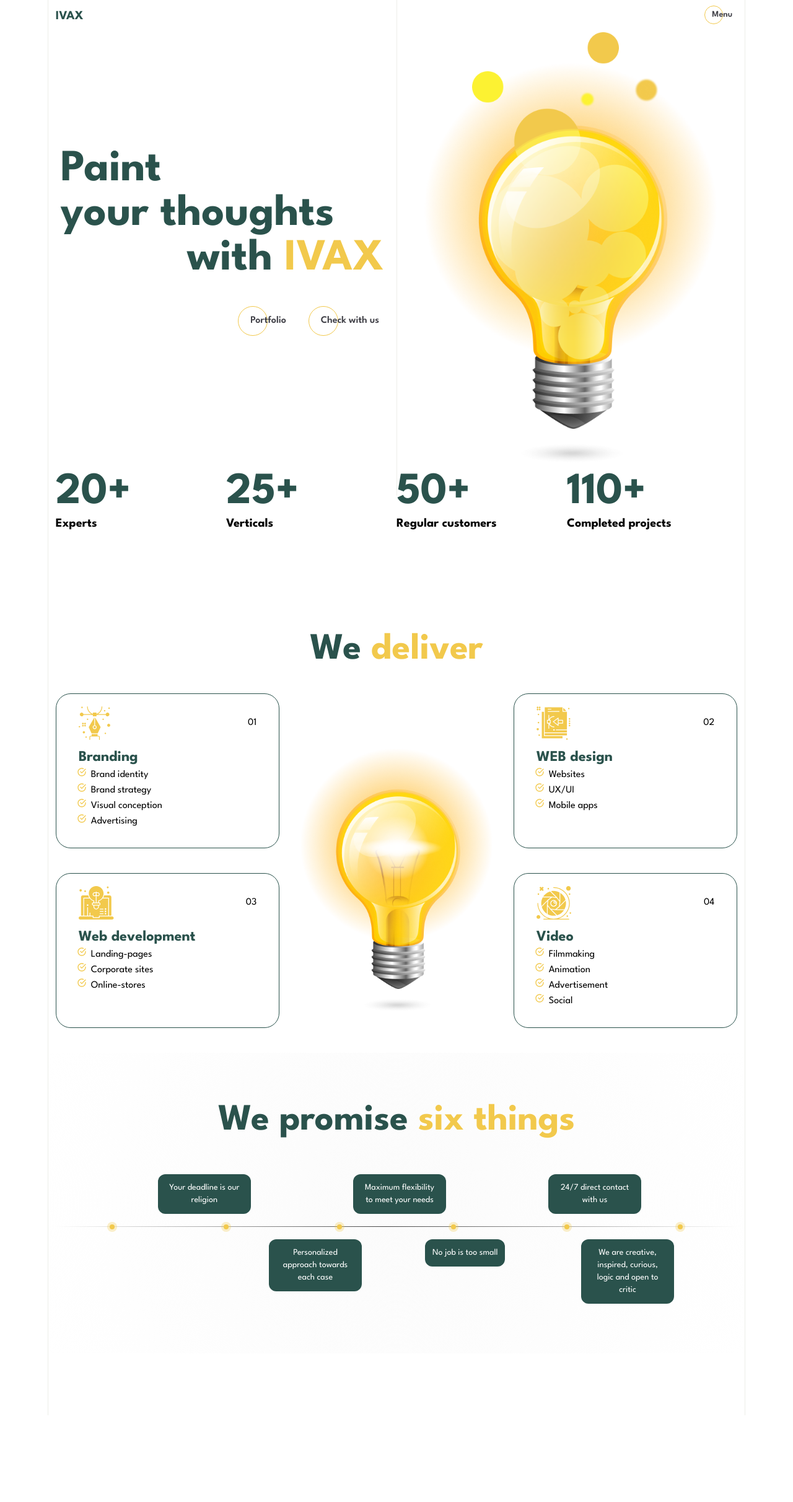
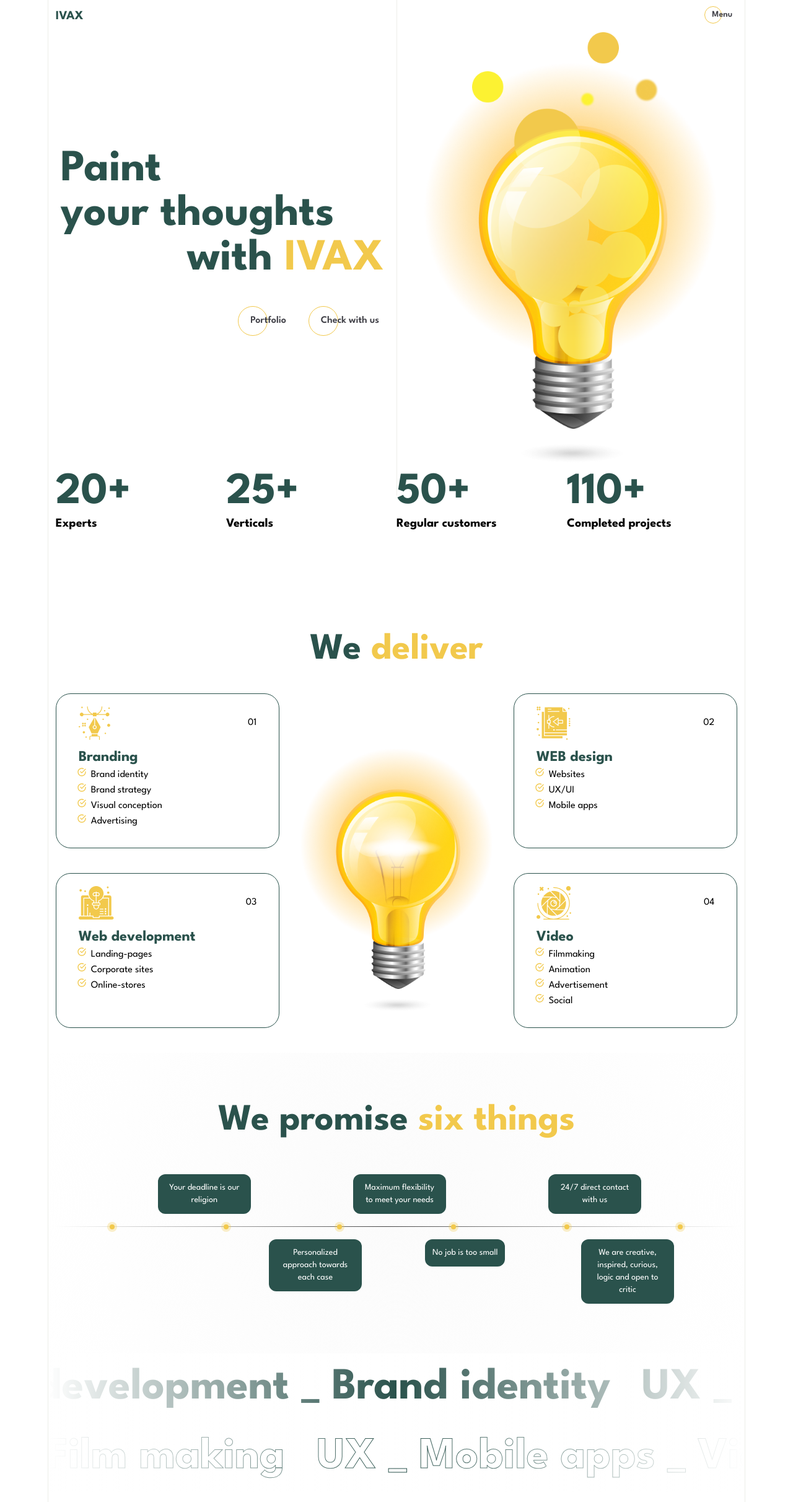
Before and after one commit to HopeMarwal/ivax, a Next.js app: page / in a window 1280 px wide. Shown: the top 2424 px of the page at 62% size. Before the commit the page ends 2284 px from the top, so only its background shows below. Built offline with nearby package versions, Linux system fonts and the light colour scheme.

Commit message:
animated banner

```diff
--- a/app/layout.jsx
+++ b/app/layout.jsx
@@ -14,7 +14,7 @@
 
   return (
     <html lang='en'>
-      <body>
+      <body className='overflow-hidden w-full flex'>
         <aside></aside>
 
         <main className='max-w-screen-xl m-auto relative'>
--- a/app/page.jsx
+++ b/app/page.jsx
@@ -2,6 +2,7 @@
 import Header from "@components/Header"
 import DeliverSection from "@components/DeliverSection"
 import PromiseSection from "@components/PromiseSection"
+import AnimatedBanner from "@components/AnimatedBanner"
 
 export default function page() {
   return (
@@ -9,6 +10,7 @@
       <Header />
       <DeliverSection />
       <PromiseSection />
+      <AnimatedBanner />
     </section>
   )
 }
--- /dev/null
+++ b/components/AnimatedBanner.jsx
@@ -0,0 +1,31 @@
+import React from 'react'
+
+export default function AnimatedBanner() {
+  const first = 'UX _ Web development _ Brand identity'
+  const sec = 'UX _ Mobile apps _ Video _ Film making'
+  return (
+    <div className='w-full'>
+      <div className='logo-slider'>
+        <div>
+          <div className='top'>{first}</div>
+          <div className='top'>{first}</div>
+        </div>
+        <div>
+          <div className='top'>{first}</div>
+          <div className='top'>{first}</div>
+        </div>
+      </div>
+      <div className='logo-slider backwards'>
+        <div>
+          <div className='bottom'>{sec}</div>
+          <div className='bottom'>{sec}</div>
+        </div>
+        <div>
+          <div className='bottom'>{sec}</div>
+          <div className='bottom'>{sec}</div>
+        </div>
+      </div>
+    </div>
+
+  )
+}
--- a/components/Nav.jsx
+++ b/components/Nav.jsx
@@ -1,5 +1,5 @@
 'use client'
-import { useState } from "react"
+import { useState, useEffect } from "react"
 
 const menuItems = [
   {
@@ -26,6 +26,10 @@
 
 export default function Nav() {
   const [isMenuOpen, setIsMenuOpen] = useState(false);
+
+  useEffect(() => {
+    document.body.style.overflowY = 'visible';
+  }, [])
 
   const handleTOggleMenu = () => {
 
--- a/styles/global.css
+++ b/styles/global.css
@@ -4,37 +4,25 @@
 @tailwind components;
 @tailwind utilities;
 
-body {
-  display: flex;
-  width: 100%;
-  scroll-behavior: smooth;
-}
 aside {
   width: 6%;
 }
 main {
-  @apply border-r border-l border-borderSideColor flex font-league;
+  @apply border-r border-l border-borderSideColor flex font-league pb-24 overflow-hidden;
   width: 88%;
-  padding-bottom: 100px;
-  overflow: hidden;
 }
 .middle_line {
-  @apply fixed w-px bg-borderSideColor;
-  left: 50%;
-  height: 100%;
+  @apply fixed w-px bg-borderSideColor h-full left-1/2;
   z-index: -1;
 }
 
 /* Button style */
 .btn {
-  @apply flex cursor-pointer px-5 items-center justify-center text-zinc-700 text-base relative font-semibold;
-  height: 48px;
+  @apply flex cursor-pointer px-5 items-center justify-center text-zinc-700 text-base relative font-semibold h-12;
 }
-
 .btn.btn_menu {
   @apply text-sm px-3 absolute right-2 top-0;
 }
-
 .btn.btn_menu.open {
   @apply text-white right-6 top-0;
   z-index: 1000;
@@ -42,26 +30,17 @@
 .btn:hover {
   @apply text-white;
 }
-
 .btn::before {
-  @apply border-primary-yellow border absolute left-0 inline-block transition-all;
+  @apply border-primary-yellow border absolute left-0 inline-block transition-all w-12 h-12 rounded-full;
   content: '';
   z-index: -1;
-  width: 48px;
-  height: 48px;
-  border-radius: 24px;
 }
-
 .btn.btn_menu:before {
-  width: 30px;
-  height: 30px;
-  border-radius: 15px;
+  @apply w-7 h-7 rounded-full;
 }
-
 .btn:hover::before, .btn.btn_menu.open::before {
   @apply w-full bg-primary-yellow
 }
-
 .btn:active::before {
   @apply bg-secondary-yellow;
 }
@@ -69,13 +48,7 @@
 /* Nav style */
 
 .nav_menu.open {
-  @apply p-2;
-  width: 100vw;
-  height: 100vh;
-  position: fixed;
-  z-index: 1000;
-  left:0;
-  top: 0;
+  @apply p-2 h-screen w-screen fixed left-0 top-0 z-50;
 }
 
 @keyframes width {
@@ -83,10 +56,9 @@
   to {width: 100%;}
 }
 .menu_block {
-  @apply bg-primary-green absolute w-0;
+  @apply bg-primary-green absolute w-0 left-0;
   height: 21vh;
   z-index: -1;
-  left: 0;
   animation-name: width;
   animation-duration: 2.5s;
   animation-fill-mode: forwards;
@@ -131,44 +103,31 @@
   animation-fill-mode: forwards;
 }
 
-.gradient_top {
-  width: 100%;
-  position: relative;
-  height: 0;
+.gradient_top, .gradient_bottom {
+  @apply w-full relative h-0;
 }
 
 .gradient_top::before {
+  @apply absolute left-0 top-0 w-full h-12;
   content: '';
-  position: absolute;
-  left: 0;
-  top:0;
-  width: 100%;
   background: linear-gradient(0deg, rgba(255,255,255,0) 0%, rgba(42,82,76,1) 64%);
-  height: 50px;
-}
-
-.gradient_bottom {
-  width: 100%;
-  position: relative;
-  height: 0;
 }
 
 .gradient_bottom::before {
+  @apply absolute left-0  w-full h-12;
   content: '';
-  position: absolute;
-  left: 0;
   top:-50px;
-  width: 100%;
   background: linear-gradient(180deg, rgba(255,255,255,0) 0%, rgba(42,82,76,1) 64%);
-  height: 50px;
 }
 
 .list_item {
-  @apply text-5xl text-white font-league font-bold py-2;
+  @apply text-5xl text-white font-league font-bold py-2 text-left;
   transition: all 0.2s linear;
-  text-align: left;
 }
-.list_item:hover {
+.list_item a {
+  transition: all 0.2s linear;
+}
+.list_item:hover a {
   -webkit-text-stroke: 0.5px white;
   color: transparent;
 }
@@ -183,16 +142,15 @@
 }
 
 .menu_items::-webkit-scrollbar-thumb {
-  background: #F2C94C;
+  @apply bg-primary-yellow;
 }
 
 .menu_items::-webkit-scrollbar-thumb:hover {
-  background: #edc038;
+  @apply bg-secondary-yellow;
 }
 
 .menu_items::-webkit-scrollbar-track {
-  margin-bottom: 50px;
-  margin-top: 50px;
+  @apply my-12;
 }
 
 /* Delivery card */
@@ -216,18 +174,15 @@
 }
 
 .promise_item p {
-  @apply text-white bg-primary-green p-3 text-sm rounded-xl;
-  width: fit-content;
+  @apply text-white bg-primary-green p-3 text-sm rounded-xl text-center w-fit;
   max-width: 150px;
   text-align: center;
 }
-
 
 .promise_line {
   @apply w-px md:w-full h-96 md:h-px flex-col md:flex-row md:my-5  flex justify-around items-center;
   background: linear-gradient(180deg, rgba(72, 72, 72, 0) 0.03%, #484848 48.45%, rgba(72, 72, 72, 0) 100%);
 }
-
 
 @media (min-width: 768px) {
   .promise_line {
@@ -242,3 +197,58 @@
 .circle {
   @apply w-2 h-2 rounded-full bg-primary-yellow;
 }
+/* Animated banner */
+
+.logo-slider {
+  padding: 20px;
+  overflow: hidden;
+
+  width: 100%;
+  margin: 0 auto;
+	position: relative;
+	display: flex;
+}
+.logo-slider:hover div {
+  animation-play-state: paused;
+}
+
+.logo-slider div {
+  display: flex;
+  position: relative;
+  animation: marquee 60s linear infinite;
+  justify-content: space-around;
+}
+
+.logo-slider.backwards div{
+  animation: marqueeBack 60s linear infinite;
+}
+
+.top, .bottom {
+  width: 1300px;
+  @apply text-7xl font-bold text-primary-green;
+}
+
+.bottom {
+  @apply text-transparent;
+  -webkit-text-stroke: 1px #2A524C;
+}
+
+.logo-slider:after {
+  content: "";
+  position: absolute;
+  width: 100%;
+  height: 100%;
+  left: 0;
+  top: 0;
+  background: linear-gradient(90deg, rgba(255,255,255,1) 0%, rgba(255,255,255,0) 50%, rgba(255,255,255,1) 100%);
+}
+
+@keyframes marquee {
+	0%   { transform: translateX(0%); }
+	100% { transform: translateX(-100%); }
+}
+
+@keyframes marqueeBack {
+	0%   { transform: translateX(-100%); }
+	100% { transform: translateX(0%); }
+}
```
